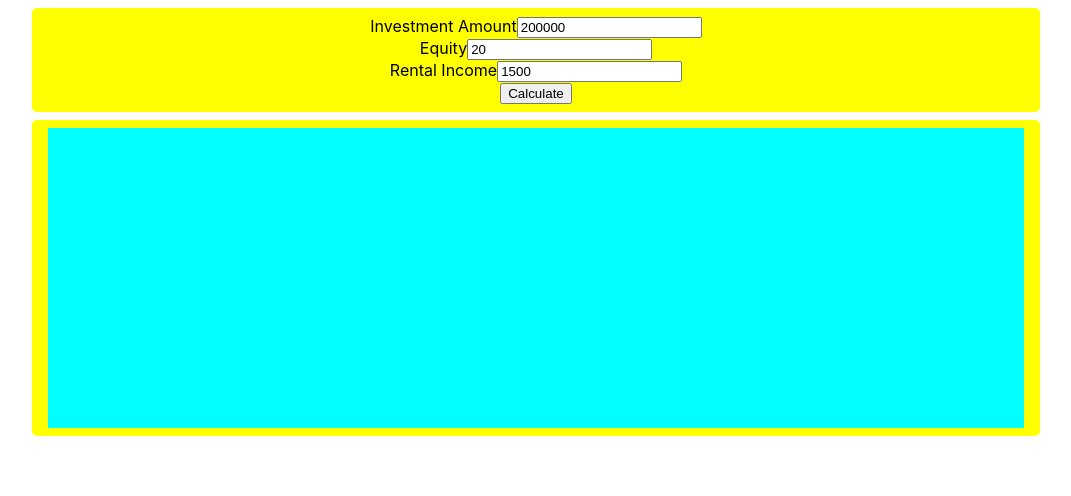
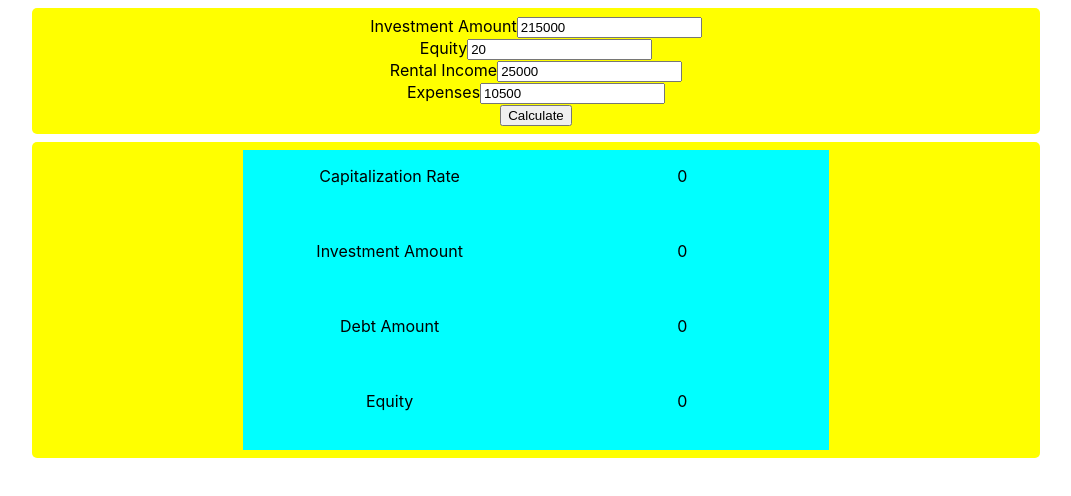
Before and after one commit to mustangJaro/cadmus, a React (Create React App) app: page / in a window 1280 px wide. Shown: the top 496 px of the page, without its empty margins (104-1175 px from the left). Built offline with nearby package versions, Linux system fonts and the light colour scheme; the HTML template or start-up script is replaced by a standard one.

Commit message:
Add more components and some basic calculations

```diff
--- a/src/Components/CalculatedOutput/CalculatedOutput.js
+++ b/src/Components/CalculatedOutput/CalculatedOutput.js
@@ -1,10 +1,20 @@
-import styles from './CalculatedOutput.module.css';
+import styles from "./CalculatedOutput.module.css";
+import LineItem from "../UI/LineItem";
 
 const CalculatedOutput = (props) => {
+  console.log("calc output: " + props.capitalizationRate);
   return (
-    <div className={styles['calculated-output']}>
-
+    <div className={styles["container"]}>
+      <div className={styles["calculated-output"]}>
+        <LineItem
+          label="Capitalization Rate"
+          value={props.capitalizationRate}
+        />
+        <LineItem label="Investment Amount" value={props.investmentAmount} />
+        <LineItem label="Debt Amount" value={props.debtAmount} />
+        <LineItem label="Equity" value={props.equity} />
+      </div>
     </div>
-  )
-}
+  );
+};
 export default CalculatedOutput;
--- a/src/Components/CalculatedOutput/CalculatedOutput.module.css
+++ b/src/Components/CalculatedOutput/CalculatedOutput.module.css
@@ -1,4 +1,11 @@
+.container {
+  display: flex;
+  justify-content: center;
+}
+
 .calculated-output {
   min-height: 300px;
   background-color: aqua;
+  display: grid;
+  width: 60%;
 }
--- a/src/Components/InputForm/InputForm.js
+++ b/src/Components/InputForm/InputForm.js
@@ -6,21 +6,24 @@ const InputForm = (props) => {
   const investmentValueRef = useRef();
   const equityValueRef = useRef();
   const rentalIncomeValueRef = useRef();
+  const expensesValueRef = useRef();
 
   const onSubmitHandler = (event) => {
     event.preventDefault();
     props.onSubmit({
       "investmentAmount": investmentValueRef.current.value,
       "equity": equityValueRef.current.value,
-      "rentalIncome": rentalIncomeValueRef.current.value
+      "rentalIncome": rentalIncomeValueRef.current.value,
+      "expenses": expensesValueRef.current.value
     });
   }
 
   return (
     <form className={styles['input-form']}>
-      <Input valueRef={investmentValueRef} label="Investment Amount" defaultValue='200000'/>
+      <Input valueRef={investmentValueRef} label="Investment Amount" defaultValue='215000'/>
       <Input valueRef={equityValueRef} label="Equity" defaultValue='20'/>
-      <Input valueRef={rentalIncomeValueRef} label="Rental Income" defaultValue='1500'/>
+      <Input valueRef={rentalIncomeValueRef} label="Rental Income" defaultValue='25000'/>
+      <Input valueRef={expensesValueRef} label="Expenses" defaultValue='10500'/>
       <button onClick={onSubmitHandler}>Calculate</button>
     </form>
   )
--- a/src/Components/ProForma.js
+++ b/src/Components/ProForma.js
@@ -1,21 +1,39 @@
+import react, {useState} from 'react';
+
 import styles from "./ProForma.module.css";
 import Card from "./UI/Card";
 import InputForm from "./InputForm/InputForm";
-import CalculatedOutput from './CalculatedOutput/CalculatedOutput';
+import CalculatedOutput from "./CalculatedOutput/CalculatedOutput";
 
 const ProForma = (props) => {
+  const [noi, setNOI] = useState(0);
+  const [capRate, setCapRate] = useState(0);
+  const [investmentAmount, setInvestmentAmount] = useState(0);
+  const [equity, setEquity] = useState(0);
+  const [debtAmount, setDebtAmount] = useState(0);
 
   const onSubmitHandler = (data) => {
-    console.log('pro forma data' + data.investmentAmount + ', ' + data.equity);
-  }
+    setInvestmentAmount(data.investmentAmount);
+    setNOI(data.rentalIncome - data.expenses)
+    setCapRate(noi / data.investmentAmount * 100);
+    setEquity(data.investmentAmount * (100 - data.equity) / 100);
+    setDebtAmount(data.investmentAmount * data.equity / 100);
+    console.log('noi: ' + noi + ', capRate: ' + capRate);
+  };
 
   return (
     <>
       <Card>
-        <InputForm onSubmit={onSubmitHandler}/>
+        <InputForm onSubmit={onSubmitHandler} />
       </Card>
       <Card>
-        <CalculatedOutput />
+        <CalculatedOutput
+          netOperatingIncome={noi}
+          capitalizationRate={capRate}
+          investmentAmount={investmentAmount}
+          equity={equity}
+          debtAmount={debtAmount}
+        />
       </Card>
     </>
   );
--- /dev/null
+++ b/src/Components/UI/LineItem.js
@@ -0,0 +1,12 @@
+import styles from "./LineItem.module.css";
+import Text from './Text';
+
+const LineItem = (props) => {
+  return (
+    <div className={styles['line-item']}>
+      <Text value={props.label} />
+      <Text value={props.value} />
+    </div>
+  );
+};
+export default LineItem;
--- /dev/null
+++ b/src/Components/UI/LineItem.module.css
@@ -0,0 +1,4 @@
+.line-item {
+  display: grid;
+  grid-template-columns: .8fr .8fr;
+}
--- /dev/null
+++ b/src/Components/UI/Text.js
@@ -0,0 +1,8 @@
+import styles from './Text.module.css';
+
+const Text = (props) => {
+  return (
+    <p className={styles.text}>{props.value}</p>
+  )
+}
+export default Text;
--- /dev/null
+++ b/src/Components/UI/Text.module.css
@@ -0,0 +1,3 @@
+.text {
+
+}
```
